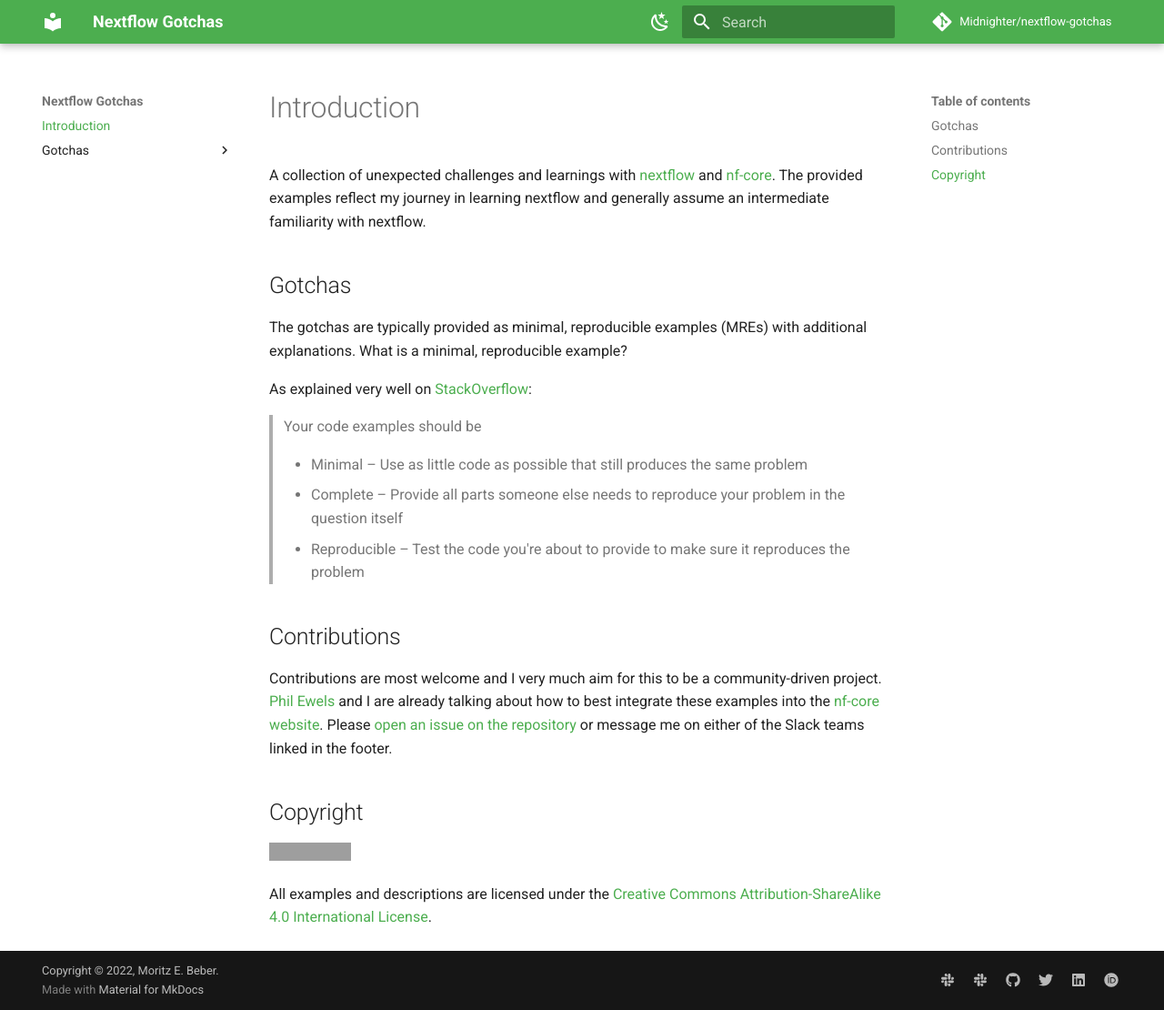
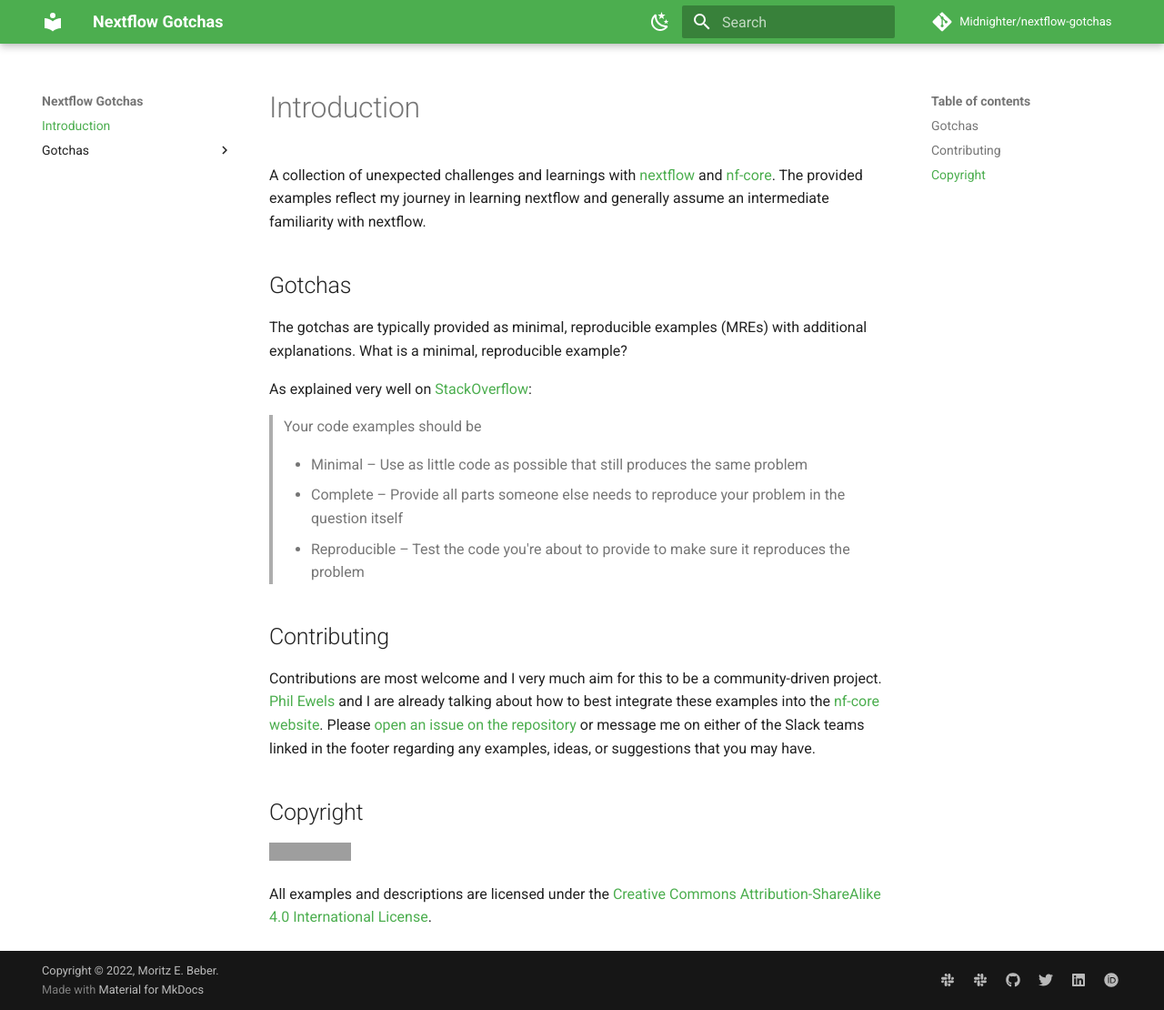
Before and after one commit to Midnighter/nextflow-gotchas, an MkDocs documentation site: the page built from docs/README.md, in a window 1280 px wide and 1110 px high. Shown: the whole window at 91% size. Built offline with MkDocs 1.6.1 and Material for MkDocs 9.7.7, drawn with Linux system fonts in a browser that asks for light colours; comment, search, counter and statistics services are not loaded; grey boxes are pictures that could not be loaded.

Commit message:
docs: modify contributing message

```diff
--- a/docs/README.md
+++ b/docs/README.md
@@ -14,9 +14,9 @@
 > * Complete – Provide all parts someone else needs to reproduce your problem in the question itself
 > * Reproducible – Test the code you're about to provide to make sure it reproduces the problem
 
-## Contributions
+## Contributing
 
-Contributions are most welcome and I very much aim for this to be a community-driven project. [Phil Ewels](https://github.com/ewels/) and I are already talking about how to best integrate these examples into the [nf-core website](https://nf-co.re/). Please [open an issue on the repository](https://github.com/Midnighter/nextflow-gotchas) or message me on either of the Slack teams linked in the footer.
+Contributions are most welcome and I very much aim for this to be a community-driven project. [Phil Ewels](https://github.com/ewels/) and I are already talking about how to best integrate these examples into the [nf-core website](https://nf-co.re/). Please [open an issue on the repository](https://github.com/Midnighter/nextflow-gotchas/issues) or message me on either of the Slack teams linked in the footer regarding any examples, ideas, or suggestions that you may have.
 
 ## Copyright
 
```
Also changed, not shown: README.md (+5 -12 lines).
